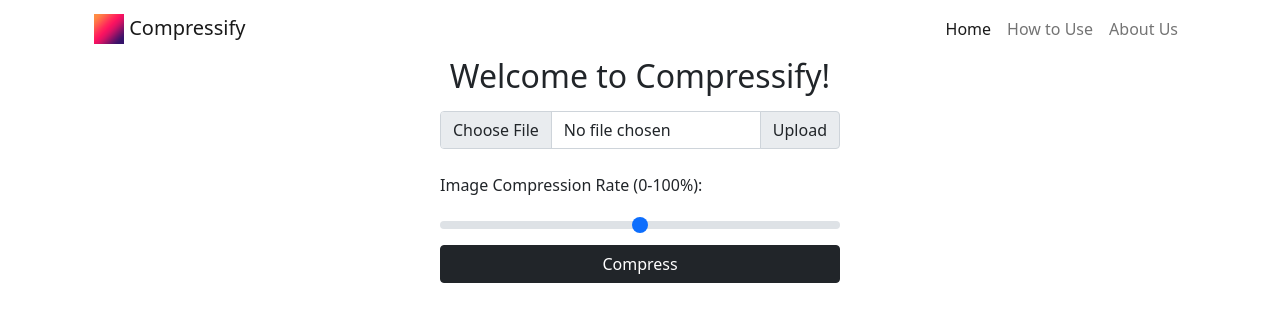
After one commit to LordGedelicious/Algeo02-20004, a Flask app: template src/templates/home.html in a window 1280 px wide. The commit adds this page. Shown: the top 322 px of the page. Run offline with Flask 2, Linux system fonts and the light colour scheme; the template is opened without the code that fills it, so the values that code supplies are empty; some libraries are stand-ins or nearby versions.

Commit message:
url_for and home options

```diff
--- /dev/null
+++ b/src/templates/home.html
@@ -0,0 +1,53 @@
+<!DOCTYPE html>
+<html lang="en">
+<head>
+    <link rel='stylesheet' href='/static/bootstrap/css/bootstrap.min.css'>
+    <link rel="icon" href="/static/images/compressify_icon.ico" type="image/x-icon"/>
+    <meta charset="UTF-8">
+    <meta http-equiv="X-UA-Compatible" content="IE=edge">
+    <meta name="viewport" content="width=device-width, initial-scale=1.0">
+    <title>Compressify</title>
+</head>
+<body>
+    <div class="container d-grid gap-5">
+        <nav class="navbar navbar-expand-xl navbar-light">
+            <div class="container-fluid">
+                <a class="navbar-brand" href="#">
+                    <img src="/static/images/compressify_logo.png" alt="" width="30" height="30" class="d-inline-block align-text-top">
+                    Compressify</a>
+                <button class="navbar-toggler" type="button" data-bs-toggle="collapse" data-bs-target="#navbarText" aria-controls="navbarText" aria-expanded="false" aria-label="Toggle navigation">
+                <span class="navbar-toggler-icon"></span>
+                </button>
+                <div class="collapse navbar-collapse" id="navbarText">
+                <ul class="navbar-nav ms-auto text-center">
+                    <li class="nav-item">
+                    <a class="nav-link active" aria-current="page" href="#">Home</a>
+                    </li>
+                    <li class="nav-item">
+                    <a class="nav-link" href="{{ url_for('howtouse') }}">How to Use</a>
+                    </li>
+                    <li class="nav-item">
+                    <a class="nav-link" href="{{ url_for('aboutus') }}">About Us</a>
+                    </li>
+                </ul>
+                </div>
+            </div>
+        </nav>
+    </div>
+
+    <div class="mx-auto d-grid gap-2" style="width: 400px;">
+        <h2 class="text-center ">Welcome to Compressify!</h2>
+        <div class="input-group mb-3">
+            <input type="file" class="form-control" id="inputGroupFile02">
+            <label class="input-group-text" for="inputGroupFile02">Upload</label>
+        </div>
+        <label for="customRange2" class="form-label">Image Compression Rate (0-100%):</label>
+        <input type="range" class="form-range" min="0" max="100" id="customRange2">
+        <button type="button" class="btn btn-dark">Compress</button>
+    </div>
+
+
+
+    <script src="/static/bootstrap/js/bootstrap.bundle.min.js"></script>
+</body>
+</html>
--- a/src/web.py
+++ b/src/web.py
@@ -4,7 +4,15 @@ app = Flask(__name__)
 
 @app.route("/")
 def home():
-    return render_template("index.html", lmao="haha")
+    return render_template("home.html")
+
+@app.route('/how-to-use')
+def howtouse():
+    return render_template("howtouse.html")
+
+@app.route('/about-us')
+def aboutus():
+    return render_template("aboutus.html")
 
 if __name__ == "__main__":
     app.run(debug=True)
```
Also changed, not shown: src/templates/aboutus.html (renamed from src/templates/index.html, +5 -28 lines), src/templates/howtouse.html (added, +43 -0 lines).
